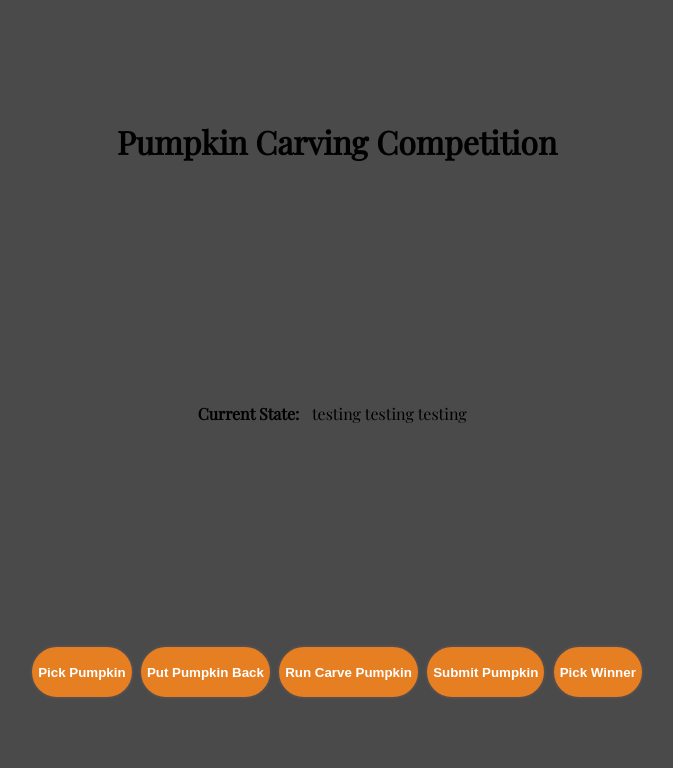
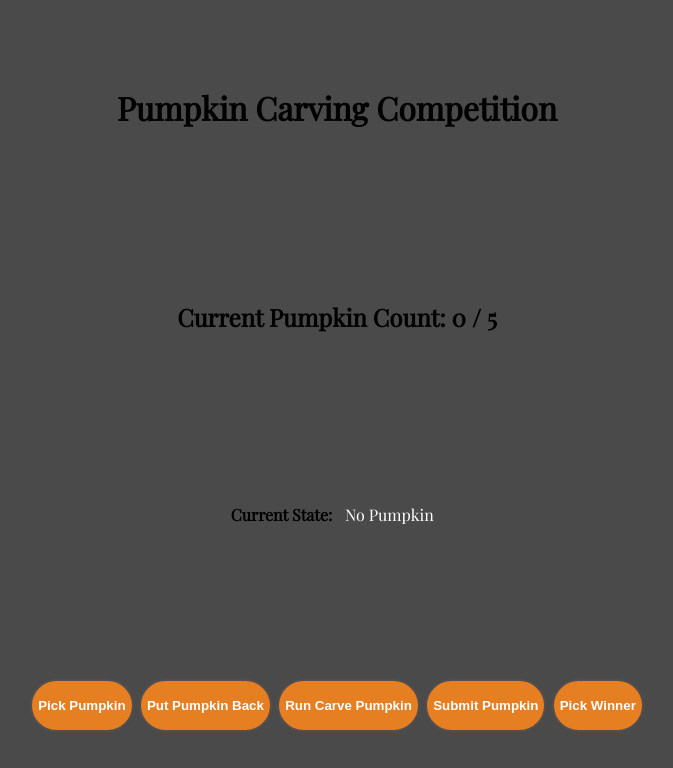
Before and after one commit to sandtomb/pumpkin-time, a Vue app: page / in a window 1280 px wide. Shown: the top 768 px of the page, without its empty margins (303-976 px from the left). Built offline with nearby package versions, Linux system fonts and the light colour scheme.

Commit message:
More code clean up

```diff
--- a/src/App.vue
+++ b/src/App.vue
@@ -3,12 +3,20 @@
     <div id="title-wrapper">
       <h1>Pumpkin Carving Competition</h1>
     </div>
+    <div>
+      <h2>
+        Current Pumpkin Count:
+        {{ pumpkinContest.pumpkins.length }} / {{ pumpkinContest.MAX_PUMPKINS }}
+      </h2>
+    </div>
     <div id="state-display-wrapper">
       <div>
-        <h4>Current State: </h4>
+        <h4>
+          Current State:
+        </h4>
       </div>
       <div id="current-state">
-        testing testing testing
+        {{ pumpkinContest.state.name }}
       </div>
     </div>
     <div id="button-wrapper">
@@ -62,7 +70,10 @@
 </template>
 
 <script lang="ts">
-import { ref, type Ref } from 'vue'
+import {
+  ref,
+  type Ref,
+} from 'vue'
 
 const POSSIBLE_PUMPKIN_DESIGNS = [
   'Ghost', 'Elf', 'Wizard', 'Archer', 'Knight', 'Pikachu', 'Eevee', 'Charmander', 'Scary Face', 'Happy Face', 'Sad Face'
@@ -83,6 +94,7 @@ class Pumpkin {
 }
 
 interface State {
+  name: string,
   pickPumpkin(): void,
   putPumpkinBack(): void,
   carvePumpkin(): void,
@@ -90,9 +102,11 @@ interface State {
 }
 
 class NoPumpkinState implements State {
+  name: string
   pumpkinContest: PumpkinContest
 
   constructor(contest: PumpkinContest) {
+    this.name = 'No Pumpkin'
     this.pumpkinContest = contest
   }
 
@@ -115,9 +129,11 @@ class NoPumpkinState implements State {
 }
 
 class HasPumpkinState implements State {
+  name: string
   pumpkinContest: PumpkinContest
 
   constructor(contest: PumpkinContest) {
+    this.name = 'Has Pumpkin'
     this.pumpkinContest = contest
   }
 
@@ -141,9 +157,11 @@ class HasPumpkinState implements State {
 }
 
 class CarvedPumpkinState implements State {
+  name: string
   pumpkinContest: PumpkinContest
 
   constructor(contest: PumpkinContest) {
+    this.name = 'You have a carved pumpkin'
     this.pumpkinContest = contest
   }
 
@@ -161,8 +179,7 @@ class CarvedPumpkinState implements State {
 
   submitPumpkin(): void {
     this.pumpkinContest.addPumpkin(new Pumpkin())
-    console.log('You successfullly submit your pumpkin')
-    this.pumpkinContest.clearPumpkins()
+    console.log('You successfully submit your pumpkin')
     this.pumpkinContest.setState(this.pumpkinContest.getNoPumpkinState())
   }
 }
@@ -183,7 +200,7 @@ class PumpkinContest {
     this.noPumpkinState = new NoPumpkinState(this)
     this.hasPumpkinState = new HasPumpkinState(this)
     this.carvedPumpkinState = new CarvedPumpkinState(this)
-    this.state = new NoPumpkinState(this)
+    this.state = this.noPumpkinState
   }
 
   getNoPumpkinState = (): PumpkinContestState => {
@@ -262,9 +279,9 @@ export default {
     }
 
     return {
+      pumpkinContest,
       pickPumpkin,
       putPumpkinBack,
-      pumpkinContest,
       carvePumpkin,
       submitPumpkin,
       pickWinner,
@@ -415,17 +432,9 @@ export default {
     justify-content: center;
   }
 
-  /* #current-state {
-    display: flex;
-    min-width: 2em;
-    border: .2em solid #d35400;
-    border-radius: 2em;
-    padding-left: .2em;
-    margin-left: .2em;
-  } */
-
   #current-state {
     position: relative;
+    color: white;
     display: flex;
     justify-content: center;
     align-items: center;
@@ -462,6 +471,4 @@ export default {
   animation: trace-border 5s infinite; /* Adjust the timing as needed */
 }
 
-
-
 </style>
```
